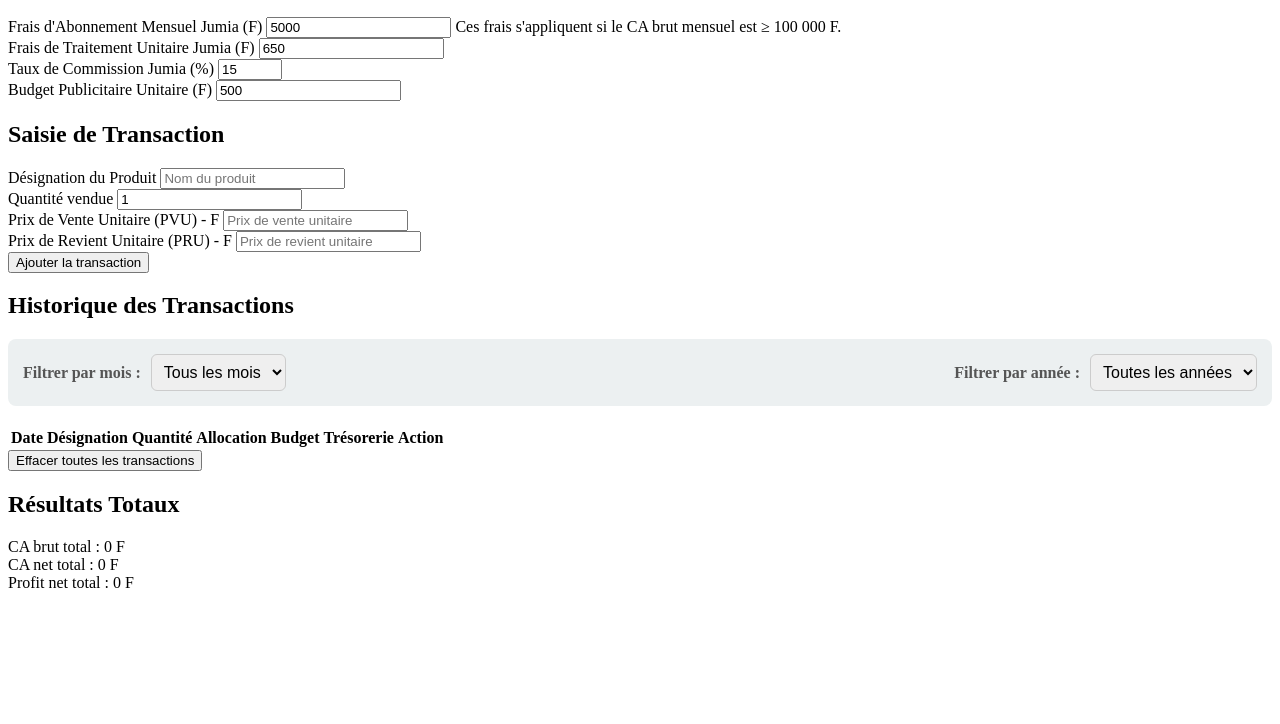
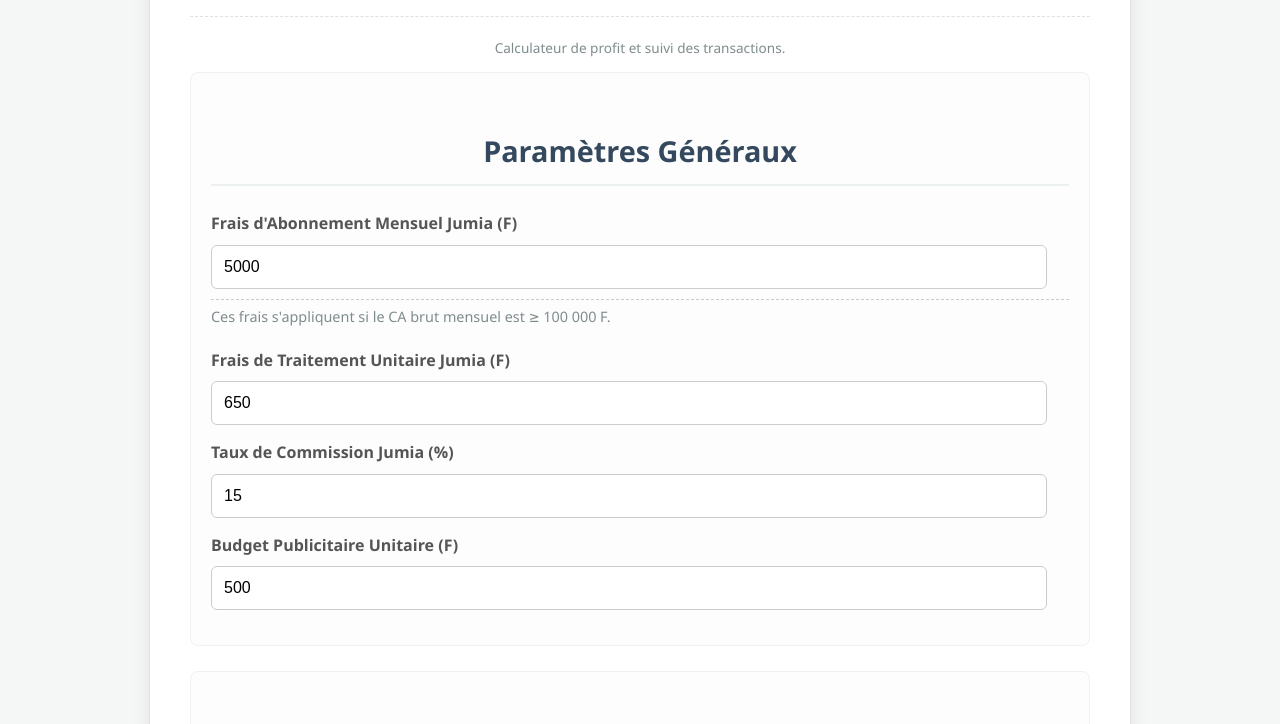
Before and after one commit to Mamkone/ma-gesfin-jumia, a plain HTML site: page index.html in a window 1280 px wide. Shown: the part 148-872 px from the top of the page. Before the commit the page ends 800 px from the top, so only its background shows below. Drawn offline with Linux system fonts and the light colour scheme.

```diff
--- a/style.css
+++ b/style.css
@@ -1,3 +1,187 @@
+/* Styles CSS */
+body {
+    font-family: 'Segoe UI', Tahoma, Geneva, Verdana, sans-serif;
+    margin: 20px;
+    background-color: #f4f7f6;
+    color: #333;
+    line-height: 1.6;
+}
+
+.container {
+    max-width: 900px;
+    margin: 30px auto;
+    background-color: #ffffff;
+    padding: 30px 40px;
+    border-radius: 12px;
+    box-shadow: 0 6px 20px rgba(0, 0, 0, 0.08);
+    border: 1px solid #e0e0e0;
+}
+
+h1, h2 {
+    color: #2c3e50;
+    text-align: center;
+    margin-bottom: 25px;
+}
+
+h2 {
+    font-size: 1.8em;
+    color: #34495e;
+    border-bottom: 2px solid #ecf0f1;
+    padding-bottom: 10px;
+    margin-top: 35px;
+}
+
+.section {
+    margin-bottom: 25px;
+    background-color: #fdfdfd;
+    padding: 20px;
+    border-radius: 8px;
+    border: 1px solid #f0f0f0;
+}
+
+.input-group {
+    margin-bottom: 15px;
+    display: flex;
+    flex-direction: column;
+}
+
+.input-group label {
+    display: block;
+    margin-bottom: 8px;
+    font-weight: bold;
+    color: #555;
+}
+
+.input-group input[type="text"],
+.input-group input[type="number"] {
+    width: calc(100% - 22px);
+    padding: 12px;
+    border: 1px solid #ccc;
+    border-radius: 6px;
+    font-size: 1em;
+    box-sizing: border-box;
+    transition: border-color 0.3s;
+}
+
+.input-group input[type="text"]:focus,
+.input-group input[type="number"]:focus {
+    border-color: #3498db;
+    outline: none;
+    box-shadow: 0 0 0 3px rgba(52, 152, 219, 0.2);
+}
+
+.result-group {
+    margin-bottom: 15px;
+    background-color: #ecf0f1;
+    padding: 12px 18px;
+    border-radius: 8px;
+    display: flex;
+    justify-content: space-between;
+    align-items: center;
+    font-size: 1.1em;
+}
+
+.result-group strong {
+    color: #2c3e50;
+}
+
+.result-value {
+    font-weight: bold;
+    color: #27ae60; /* Green for positive values */
+    font-size: 1.2em;
+}
+
+.result-value.negative {
+    color: #e74c3c; /* Red for negative values */
+}
+
+.note {
+    font-size: 0.9em;
+    color: #7f8c8d;
+    margin-top: 10px;
+    padding: 5px 0;
+    border-top: 1px dashed #ccc;
+}
+
+.unit-label {
+    font-size: 0.8em;
+    color: #888;
+    margin-left: 5px;
+}
+
+.disclaimer {
+    font-size: 0.85em;
+    color: #7f8c8d;
+    margin-top: 30px;
+    text-align: center;
+    border-top: 1px dashed #e0e0e0;
+    padding-top: 20px;
+}
+
+/* Styles pour le tableau des transactions */
+#transactionsTable {
+    width: 100%;
+    border-collapse: collapse;
+    margin-top: 20px;
+    background-color: white;
+}
+
+#transactionsTable th, #transactionsTable td {
+    padding: 12px;
+    text-align: left;
+    border-bottom: 1px solid #ddd;
+}
+
+#transactionsTable th {
+    background-color: #f2f2f2;
+    color: #555;
+    font-weight: bold;
+}
+
+#transactionsTable tbody tr:hover {
+    background-color: #f9f9f9;
+}
+
+.delete-btn {
+    background-color: #e74c3c;
+    color: white;
+    border: none;
+    padding: 6px 10px;
+    border-radius: 5px;
+    cursor: pointer;
+    font-size: 0.8em;
+}
+
+.delete-btn:hover {
+    background-color: #c0392b;
+}
+
+/* Styles pour les boutons */
+#transactionForm button, #clearTransactionsBtn {
+    background-color: #3498db;
+    color: white;
+    border: none;
+    padding: 12px 20px;
+    border-radius: 6px;
+    cursor: pointer;
+    font-size: 1em;
+    font-weight: bold;
+    transition: background-color 0.3s;
+    width: 100%;
+    margin-top: 15px;
+}
+
+#transactionForm button:hover, #clearTransactionsBtn:hover {
+    background-color: #2980b9;
+}
+
+#clearTransactionsBtn {
+    background-color: #e74c3c;
+}
+
+#clearTransactionsBtn:hover {
+    background-color: #c0392b;
+}
 /* Styles pour le filtre */
 .filter-container {
     display: flex;
```
